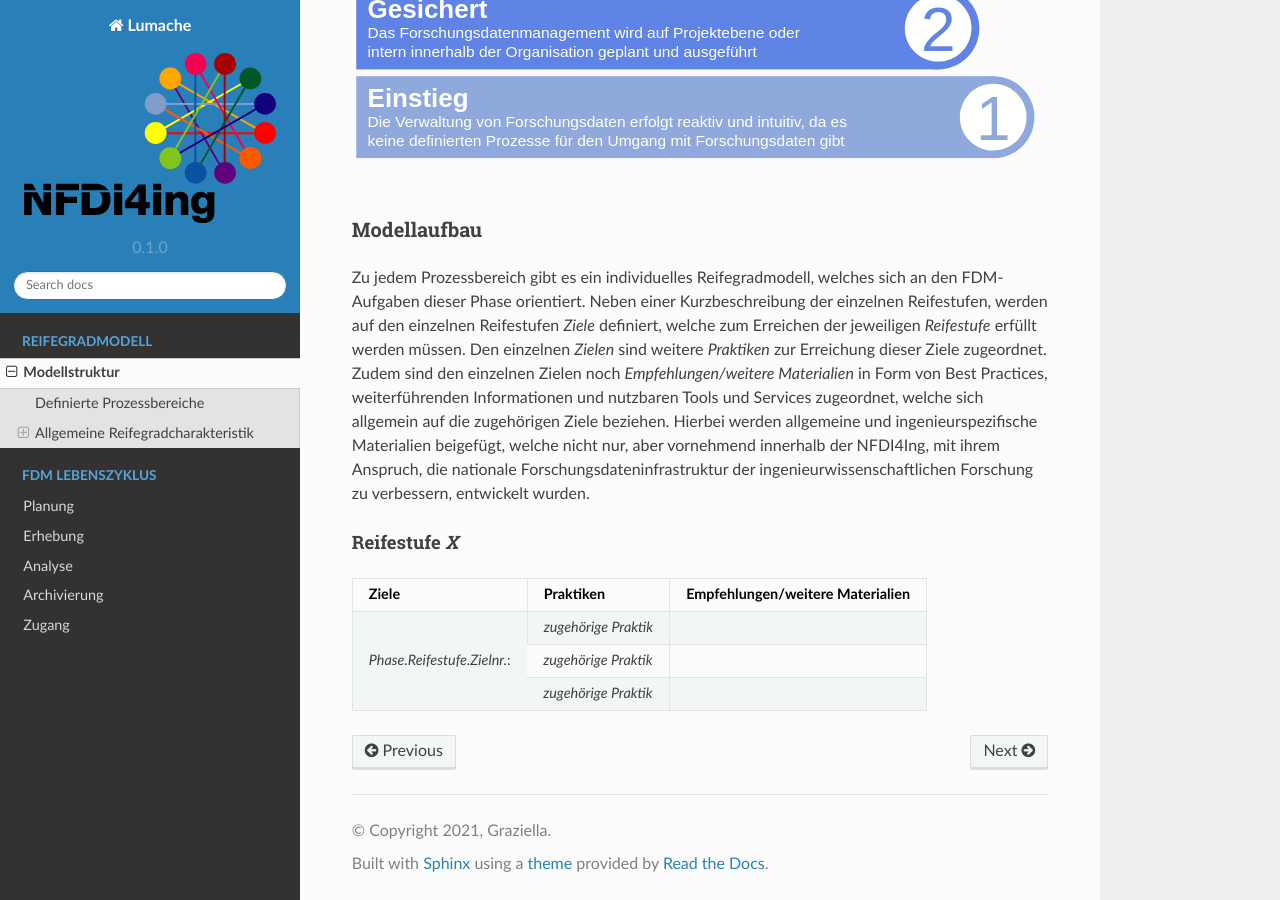
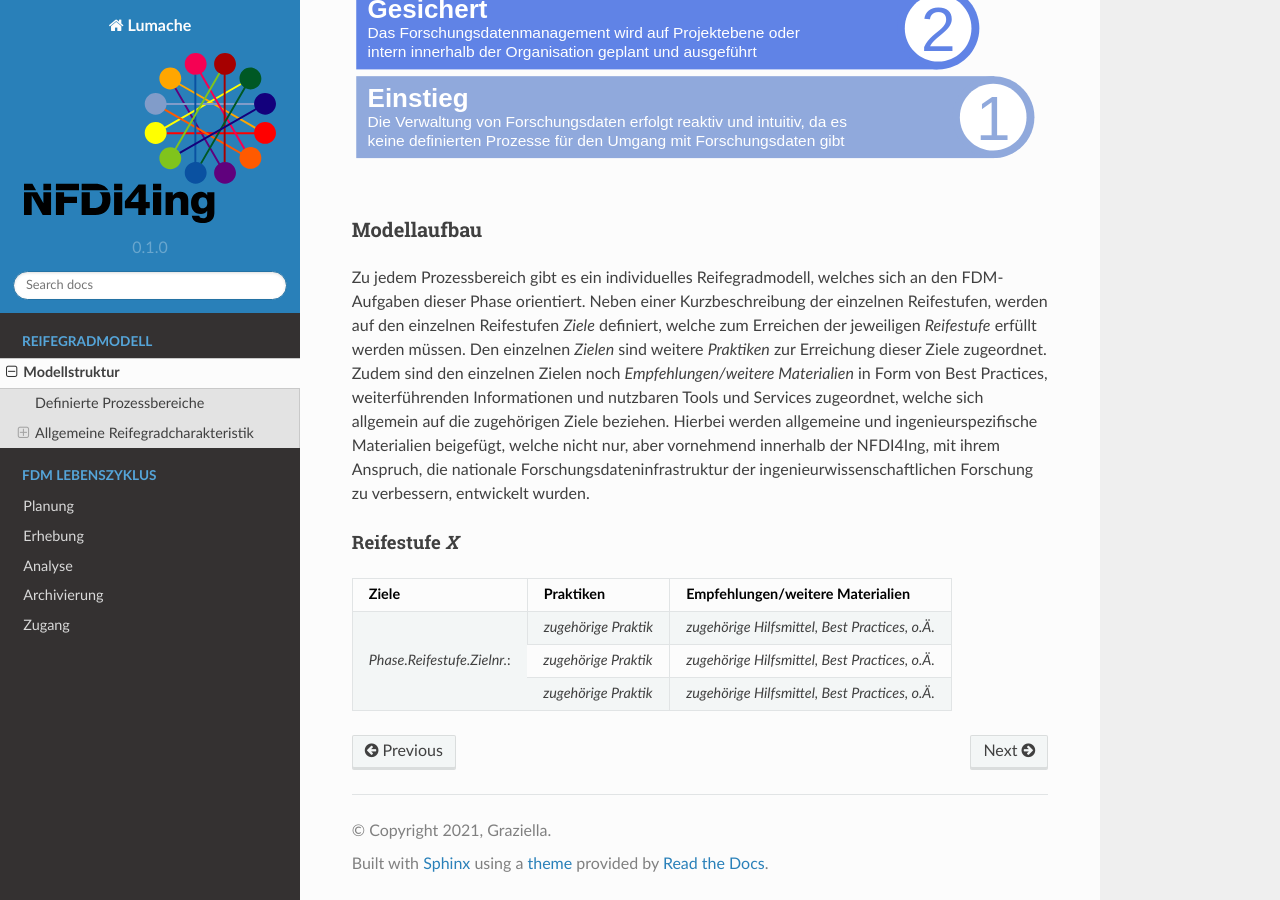
Before and after one commit to LUHMW/MaturityModelsNFDI4Ing, a Sphinx documentation site: the page built from docs/source/reifegradmodell.rst, in a window 1280 px wide and 900 px high, scrolled down 1310 px. Built offline with Sphinx 7.4.7 and the Read the Docs theme 2.0.0, drawn with Linux system fonts in a browser that asks for light colours.

Commit message:
Update reifegradmodell.rst

```diff
--- a/docs/source/reifegradmodell.rst
+++ b/docs/source/reifegradmodell.rst
@@ -30,15 +30,15 @@ Reifestufe *X*
 +-------------------------------------------------------+----------------------------------------------------------+-------------------------------------------------------------------------------------------------------------------------------------------------------------------------------+
 | Ziele                                                 | Praktiken                                                |  Empfehlungen/weitere Materialien                                                                                                                                             |
 +=======================================================+==========================================================+===============================================================================================================================================================================+
-| *Phase.Reifestufe.Zielnr.*:                           |  *zugehörige Praktik*                                    |                                                                                                                                                                               |
+| *Phase.Reifestufe.Zielnr.*:                           |  *zugehörige Praktik*                                    | *zugehörige Hilfsmittel, Best Practices, o.Ä.*                                                                                                                                |
 |                                                       |                                                          |                                                                                                                                                                               |
 |                                                       |                                                          |                                                                                                                                                                               |
 |                                                       +----------------------------------------------------------+-------------------------------------------------------------------------------------------------------------------------------------------------------------------------------+
-|                                                       |  *zugehörige Praktik*                                    |                                                                                                                                                                               |
+|                                                       |  *zugehörige Praktik*                                    | *zugehörige Hilfsmittel, Best Practices, o.Ä.*                                                                                                                                |
 |                                                       |                                                          |                                                                                                                                                                               |
 |                                                       |                                                          |                                                                                                                                                                               |
 |                                                       +----------------------------------------------------------+-------------------------------------------------------------------------------------------------------------------------------------------------------------------------------+
-|                                                       |  *zugehörige Praktik*                                    |                                                                                                                                                                               |
+|                                                       |  *zugehörige Praktik*                                    | *zugehörige Hilfsmittel, Best Practices, o.Ä.*                                                                                                                                |
 |                                                       |                                                          |                                                                                                                                                                               |
 |                                                       |                                                          |                                                                                                                                                                               |
 +-------------------------------------------------------+----------------------------------------------------------+-------------------------------------------------------------------------------------------------------------------------------------------------------------------------------+
```
